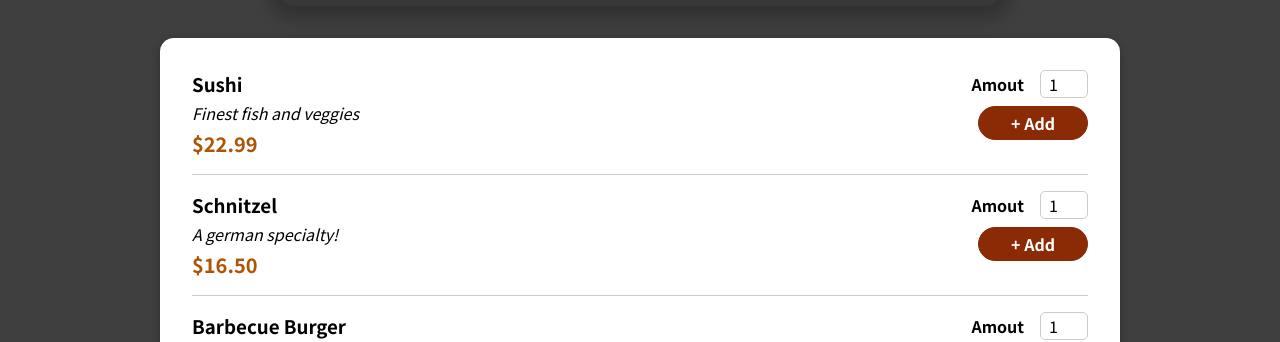
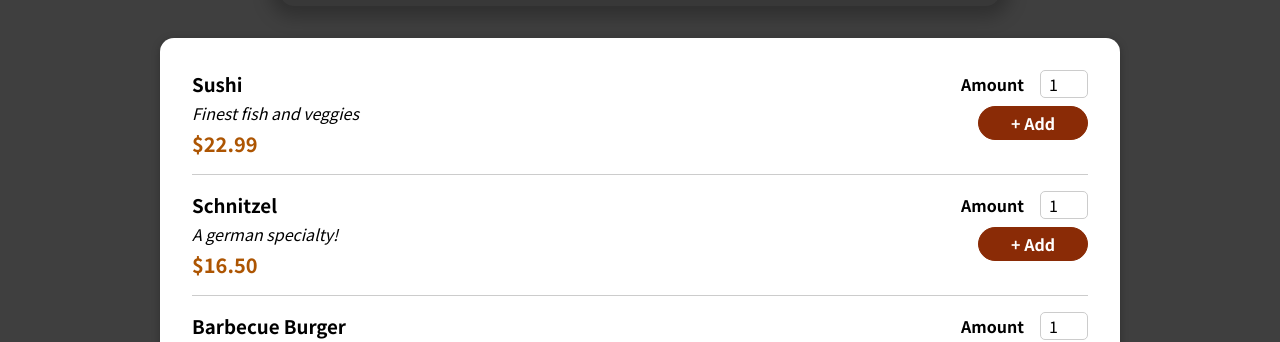
Before and after one commit to sailesh97/ReactMeals, a React (Create React App) app: page / in a window 1280 px wide. Shown: the part 467-809 px from the top of the page. Built offline with nearby package versions, Linux system fonts and the light colour scheme.

Commit message:
Cart Badge in Navbar updating on clicking Add Button in MealsForm component

```diff
--- a/src/components/Meals/MealItem/MealItem.js
+++ b/src/components/Meals/MealItem/MealItem.js
@@ -1,8 +1,20 @@
+import { useContext } from 'react';
 import MealItemForm from './MealItemForm';
+import CartContext from '../../../store/cart-context';
 import classes from './MealItem.module.css';
 
 const MealItem = props => {
+    const cartCtx = useContext(CartContext);
     const price = `$${props.price.toFixed(2)}`
+
+    const addToCartHandler = amount => {
+        cartCtx.addItem({
+            id: props.id,
+            name: props.name,
+            amount: amount,
+            price: props.price
+        });
+    };
 
     return <li className={classes.meal}>
         <div>
@@ -11,7 +23,7 @@
             <div className={classes.price}>{price}</div>
         </div>
         <div>
-            <MealItemForm id={props.id}/>
+            <MealItemForm id={props.id} onAddToCart={addToCartHandler}/>
         </div>
     </li>
 }
--- a/src/components/Meals/MealItem/MealItemForm.js
+++ b/src/components/Meals/MealItem/MealItemForm.js
@@ -1,9 +1,30 @@
+import { useRef, useState } from 'react';
 import Input from '../../UI/Input';
 import classes from './MealItemForm.module.css';
 
 const MealItemForm = props => {
-    return <form className={classes.form}>
-        <Input label="Amout" input={{
+    const [amountIsValid, setAmountIsValid] = useState(true);
+    const amaountInputRef = useRef();
+
+    const submitHandler = event => {
+        event.preventDefault();
+
+        const enteredAmount = amaountInputRef.current.value;
+        const enteredAmountNumber = +enteredAmount;
+
+        if(enteredAmount.trim().length === 0 || enteredAmountNumber < 1 || enteredAmountNumber > 5){
+            setAmountIsValid(false);
+            return;
+        }
+
+        props.onAddToCart(enteredAmountNumber);
+    }
+
+    return <form className={classes.form} onSubmit={submitHandler}>
+        <Input
+            ref={amaountInputRef}
+            label="Amount"
+            input={{
             id: 'amount_' + props.id,
             type: 'number',
             min: '1',
@@ -12,6 +33,7 @@
             defaultValue:'1'
          }}/>
         <button>+ Add</button>
+        {!amountIsValid && <p>Please enter a valid amount (1-5).</p>}
     </form>
 }
 
--- a/src/components/UI/Input.js
+++ b/src/components/UI/Input.js
@@ -1,10 +1,12 @@
+import React from 'react';
 import classes from './Input.module.css';
 
-const Input = props => {
+const Input = React.forwardRef((props, ref) => {
+
     return <div className={classes.input}>
         <label htmlFor={props.input.id}>{props.label}</label>
-        <input {...props.input} />
+        <input ref={ref} {...props.input} />
     </div>
-}
+})
 
 export default Input;
```
Also changed, not shown: 1 other file (tests, documents, lock files or other folders).
